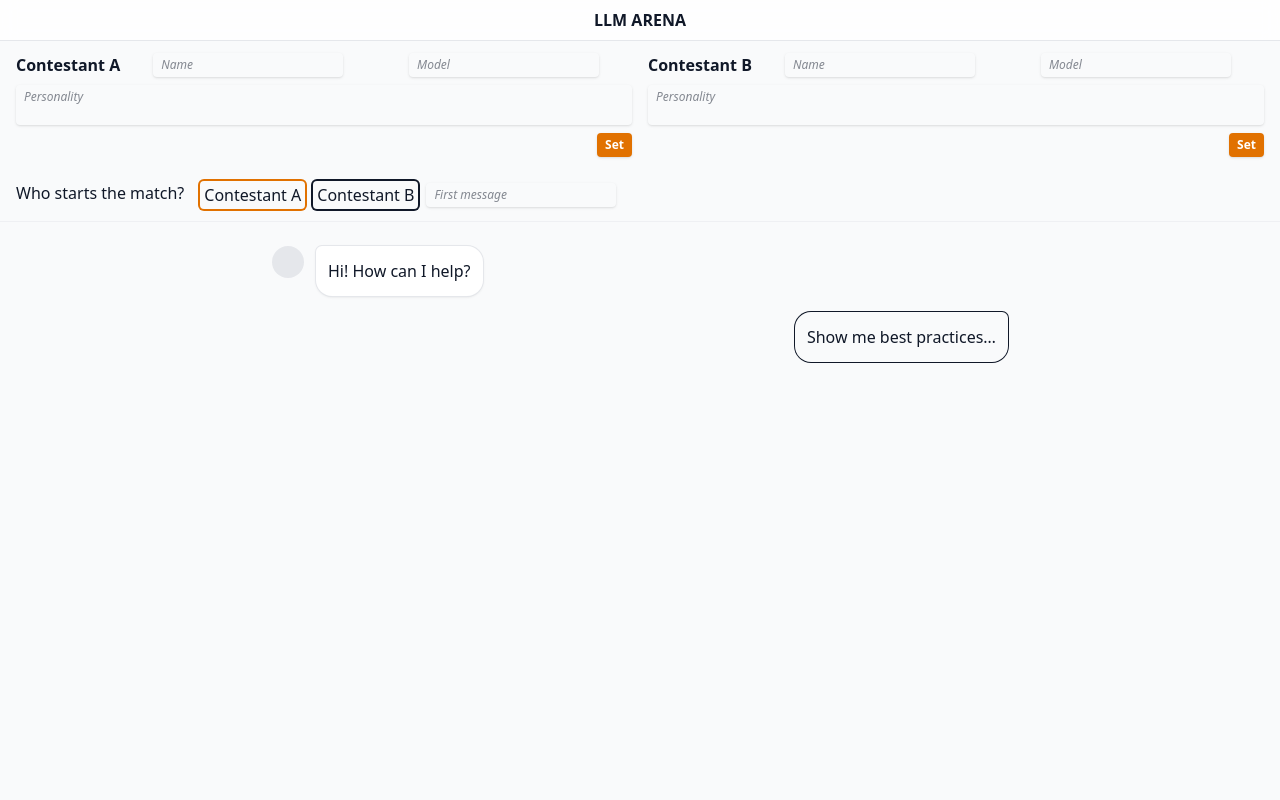
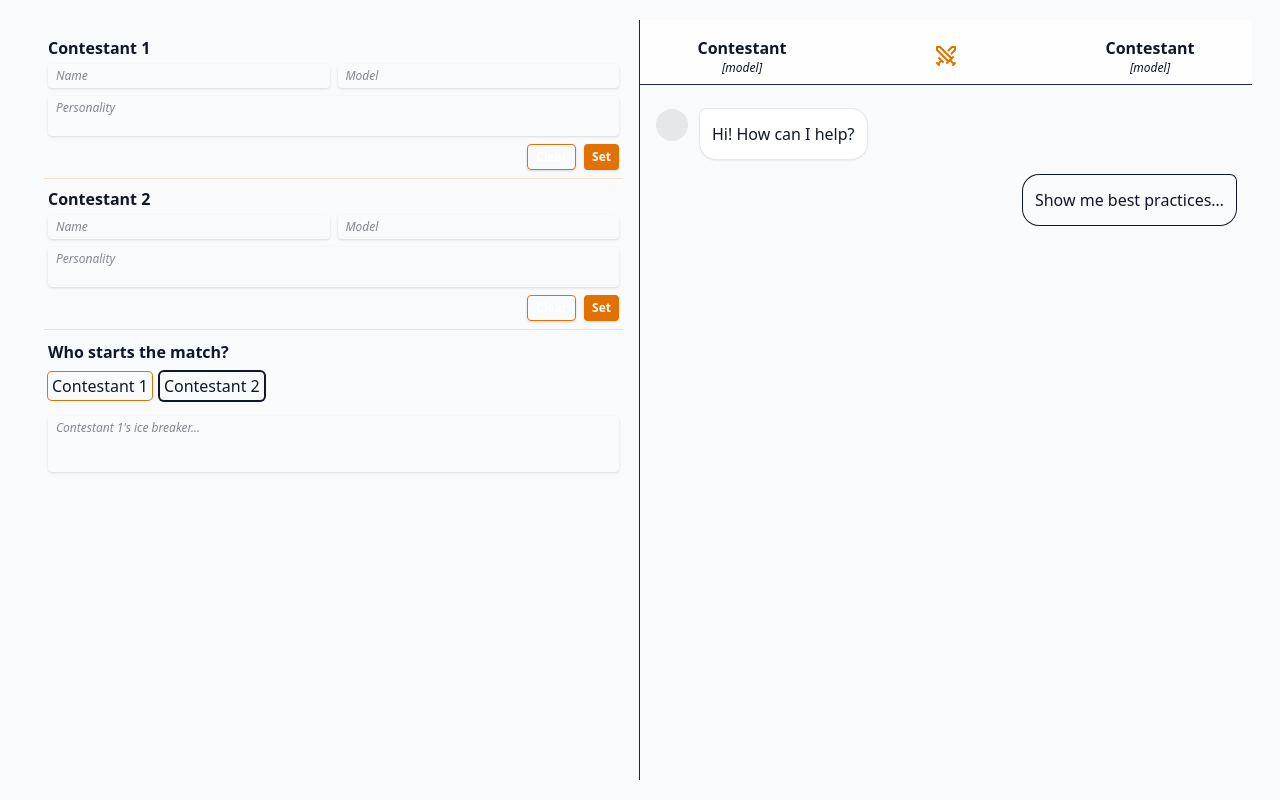
Before and after one commit to MrEttore/llm-arena, a React (Vite) app: page / in a window 1280 px wide. Built offline with nearby package versions, Linux system fonts and the light colour scheme; no server answers.

Commit message:
add work iteration

```diff
--- a/package.json
+++ b/package.json
@@ -14,6 +14,7 @@
     "@tailwindcss/vite": "^4.1.12",
     "@tanstack/react-query": "^5.85.5",
     "axios": "^1.11.0",
+    "lucide-react": "^0.542.0",
     "openai": "^5.15.0",
     "react": "^19.1.1",
     "react-dom": "^19.1.1",
@@ -35,6 +36,7 @@
     "globals": "^16.3.0",
     "postcss": "^8.5.6",
     "prettier": "^3.6.2",
+    "prettier-plugin-tailwindcss": "^0.6.14",
     "tailwindcss": "^4.1.12",
     "vite": "^7.1.2"
   }
--- a/src/App.jsx
+++ b/src/App.jsx
@@ -1,25 +1,19 @@
-import MatchSettings from './features/settings/MatchSettings';
-import ContestantSettings from './features/settings/ContestantSettings';
-import ChatHeader from './features/chat/ChatHeader';
-import ChatLayout from './features/chat/ChatLayout';
-import ChatMessages from './features/chat/ChatMessages';
-import Sidebar from './features/sidebar/Sidebar';
+import MatchSettings from "./features/settings/MatchSettings";
+import ContestantSettings from "./features/settings/ContestantSettings";
+import ChatHeader from "./features/chat/ChatHeader";
+import ChatLayout from "./features/chat/ChatLayout";
+import ChatMessages from "./features/chat/ChatMessages";
 
 export default function App() {
   return (
-    <div className="min-h-dvh flex bg-gray-50 dark:bg-gray-950">
-      {/* Sidebar (collapsible on mobile) */}
-      {/* <Sidebar /> */}
-
-      {/* Main chat column */}
-      <ChatLayout>
-        {/* Top bar */}
-        <ChatHeader />
+    <div className="flex min-h-dvh flex-col bg-gray-50 px-7 py-5 dark:bg-gray-900">
+      <div className="grid flex-1 grid-cols-2 divide-x-1 divide-gray-800 rounded dark:bg-gray-950 dark:text-gray-200">
         <MatchSettings />
-
-        {/* Messages scroller */}
-        <ChatMessages />
-      </ChatLayout>
+        <ChatLayout>
+          <ChatHeader />
+          <ChatMessages />
+        </ChatLayout>
+      </div>
     </div>
   );
 }
--- a/src/domain/models.js
+++ b/src/domain/models.js
@@ -36,8 +36,8 @@
  * @param {string} systemPrompt
  * @returns {Contestant}
  */
-export function createContestant(name, model, systemPrompt) {
-  return { id: crypto.randomUUID(), name, model, systemPrompt };
+export function createContestant(id, name, model, systemPrompt) {
+  return { id, name, model, systemPrompt };
 }
 
 /**
@@ -72,6 +72,6 @@ export function createMatch(contestants, starter, turnsMax) {
     contestants,
     starter,
     turnsMax,
-    status: 'idle',
+    status: "idle",
   };
 }
--- a/src/features/chat/ChatHeader.jsx
+++ b/src/features/chat/ChatHeader.jsx
@@ -1,8 +1,21 @@
+import { Swords } from "lucide-react";
+import Contestant from "../contestants/Contestant";
+import { useSelector } from "react-redux";
+import { getContestant1, getContestant2 } from "../../redux/slices/matchSlice";
+
 export default function ChatHeader() {
+  const contestant1 = useSelector(getContestant1);
+  const contestant2 = useSelector(getContestant2);
+
   return (
-    <header className="sticky top-0 z-10 border-b border-gray-200 bg-white/80 dark:bg-gray-950/80 backdrop-blur safe-pt">
-      <div className="mx-auto max-w-3xl px-4 py-2">
-        <h1 className="text-base font-semibold text-center">LLM ARENA</h1>
+    <header className="border-b border-gray-800 bg-white/80 pt-4 pb-2 dark:bg-gray-950/80">
+      <div className="grid grid-cols-3">
+        <Contestant info={contestant1} />
+        <div className="flex items-center justify-center">
+          <Swords className="text-amber-600" />
+        </div>
+
+        <Contestant info={contestant2} />
       </div>
     </header>
   );
--- a/src/features/chat/ChatMessages.jsx
+++ b/src/features/chat/ChatMessages.jsx
@@ -1,9 +1,9 @@
-import Bot from '../contestants/Bot';
-import User from '../contestants/User';
+import Bot from "../contestants/Bot";
+import User from "../contestants/User";
 
 export default function ChatMessages() {
   return (
-    <main
+    <div
       className="flex-1 overflow-y-auto overscroll-contain"
       id="chat-log"
       role="log"
@@ -11,13 +11,13 @@ export default function ChatMessages() {
       aria-relevant="additions"
       aria-atomic="false"
     >
-      <div className="mx-auto max-w-3xl px-4 py-6 space-y-4">
+      <div className="mx-auto max-w-3xl space-y-4 px-4 py-6">
         {/* message bubbles */}
         <Bot>Hi! How can I help?</Bot>
         <User>Show me best practices…</User>
         {/* ... */}
         <div id="end-of-messages" />
       </div>
-    </main>
+    </div>
   );
 }
--- /dev/null
+++ b/src/features/contestants/Contestant.jsx
@@ -0,0 +1,8 @@
+export default function Contestant({ info }) {
+  return (
+    <div className="flex flex-col items-center">
+      <p className="font-semibold">{info ? info.name : "Contestant"}</p>
+      <p className="text-xs italic">{info ? info.model : "[model]"}</p>
+    </div>
+  );
+}
--- a/src/features/settings/ContestantSettings.jsx
+++ b/src/features/settings/ContestantSettings.jsx
@@ -1,12 +1,12 @@
-import { useState } from 'react';
-import { useDispatch } from 'react-redux';
-import { setContestantA, setContestantB } from '../../redux/slices/matchSlice';
-import { createContestant } from '../../domain/models';
+import { useState } from "react";
+import { useDispatch } from "react-redux";
+import { setContestant, clearContestant } from "../../redux/slices/matchSlice";
+import { createContestant } from "../../domain/models";
 
-export default function ContestantSettings({ contestantNumber }) {
-  const [name, setName] = useState('');
-  const [model, setModel] = useState('');
-  const [personality, setPersonality] = useState('');
+export default function ContestantSettings({ contestantId }) {
+  const [name, setName] = useState("");
+  const [model, setModel] = useState("");
+  const [personality, setPersonality] = useState("");
   const [error, setError] = useState(null);
 
   const dispatch = useDispatch();
@@ -15,28 +15,34 @@ export default function ContestantSettings({ contestantNumber }) {
     e.preventDefault();
 
     if (!name || !model || !personality) {
-      setError('All fields are required!');
+      setError("All fields are required!");
       return;
     }
 
-    const contestant = createContestant(name, model, personality);
-
-    if (contestantNumber === 'A') dispatch(setContestantA(contestant));
-    if (contestantNumber === 'B') dispatch(setContestantB(contestant));
+    const contestant = createContestant(contestantId, name, model, personality);
+    dispatch(setContestant(contestant));
     setError(null);
   };
 
+  const handleClear = () => {
+    setName("");
+    setModel("");
+    setPersonality("");
+    setError(null);
+    dispatch(clearContestant(contestantId));
+  };
+
   return (
-    <form onSubmit={handleSubmit} className="space-y-2">
-      <div className="flex">
-        <h3 className="font-semibold">Contestant {contestantNumber}</h3>
-        <div className="flex flex-1 items-center justify-around">
+    <div className="space-y-1 border-b-1 border-amber-600/20 px-1 pb-2">
+      <h3 className="font-semibold">Contestant {contestantId}</h3>
+      <form onSubmit={handleSubmit}>
+        <div className="grid grid-cols-2 gap-2">
           <input
             type="text"
             id="contestantA-name"
             value={name}
             onChange={(e) => setName(e.target.value)}
-            className="px-2 py-1 block rounded-sm border-gray-300 shadow-sm sm:text-xs dark:bg-gray-900 dark:border-gray-700 dark:text-gray-200 focus:outline-none focus:ring-1 focus:ring-amber-300 transition-all duration-200 placeholder:italic"
+            className="rounded border-gray-300 px-2 py-1 shadow-sm transition-all duration-200 placeholder:italic focus:ring-1 focus:ring-amber-600 focus:outline-none sm:text-xs dark:bg-gray-800 dark:text-gray-200"
             placeholder="Name"
           />
           <input
@@ -44,34 +50,43 @@ export default function ContestantSettings({ contestantNumber }) {
             id="contestantA-model"
             value={model}
             onChange={(e) => setModel(e.target.value)}
-            className="px-2 py-1 block rounded-sm border-gray-300 shadow-sm sm:text-xs dark:bg-gray-900 dark:border-gray-700 dark:text-gray-200 focus:outline-none focus:ring-1 focus:ring-amber-300 transition-all duration-200 placeholder:italic"
+            className="rounded border-gray-300 px-2 py-1 shadow-sm transition-all duration-200 placeholder:italic focus:ring-1 focus:ring-amber-600 focus:outline-none sm:text-xs dark:bg-gray-800 dark:text-gray-200"
             placeholder="Model"
           />
-        </div>
-      </div>
-      <div className="space-y-1">
           <textarea
             id="contestantA-system-prompt"
             rows={2}
             value={personality}
             onChange={(e) => setPersonality(e.target.value)}
-          className="px-2 w-full py-1 block rounded-sm border-gray-300 shadow-sm sm:text-xs dark:bg-gray-900 dark:border-gray-700 dark:text-gray-200 focus:outline-none focus:ring-1 focus:ring-amber-300 transition-all duration-200 placeholder:italic resize-none"
+            className="col-span-2 resize-none rounded border-gray-300 px-2 py-1 shadow-sm transition-all duration-200 placeholder:italic focus:ring-1 focus:ring-amber-600 focus:outline-none sm:text-xs dark:bg-gray-800 dark:text-gray-200"
             placeholder="Personality"
           />
         </div>
-      <div className={`flex ${error ? 'justify-between' : 'justify-end'}`}>
+        <div
+          className={`mt-2 flex ${error ? "justify-between" : "justify-end"}`}
+        >
           {error && (
-          <p className="text-xs px-2 py-1 rounded bg-red-600 text-white">
+            <p className="rounded bg-red-600/50 px-2 py-1 text-xs text-white">
               {error}
             </p>
           )}
+          <div className="flex gap-2">
+            <button
+              type="button"
+              onClick={handleClear}
+              className="rounded border-1 border-amber-600 px-2 py-1 text-xs font-semibold text-white shadow transition-colors duration-300 hover:cursor-pointer hover:bg-gray-800"
+            >
+              Clear
+            </button>
             <button
               type="submit"
-          className="hover:cursor-pointer text-xs px-2 py-1 rounded bg-amber-600 text-white font-semibold shadow hover:bg-amber-700 transition-colors duration-300"
+              className="rounded bg-amber-600 px-2 py-1 text-xs font-semibold text-white shadow transition-colors duration-300 hover:cursor-pointer hover:bg-amber-500"
             >
               Set
             </button>
           </div>
+        </div>
       </form>
+    </div>
   );
 }
--- a/src/features/settings/MatchSettings.jsx
+++ b/src/features/settings/MatchSettings.jsx
@@ -1,21 +1,21 @@
-import { useMutation } from '@tanstack/react-query';
-import { getChatCompletion } from '../../services/openAI';
-import { useState } from 'react';
+import { useMutation } from "@tanstack/react-query";
+import { getChatCompletion } from "../../services/openAI";
+import { useState } from "react";
 import {
   createContestant,
   createMatch,
   createMessage,
-} from '../../domain/models';
-import ContestantSettings from './ContestantSettings';
-import MatchStarter from './MatchStarter';
+} from "../../domain/models";
+import ContestantSettings from "./ContestantSettings";
+import MatchStarter from "./MatchStarter";
 
 export default function MatchSettings() {
-  const [conversationStarter, setConversationStarter] = useState('');
+  const [conversationStarter, setConversationStarter] = useState("");
 
   const { isPending, isError, isSuccess, mutate } = useMutation({
     mutationFn: getChatCompletion,
     onSuccess: (data) => {
-      console.log('AI Response:', data);
+      console.log("AI Response:", data);
 
       // TODO: dispatch action to add response to messages list
 
@@ -29,59 +29,30 @@ export default function MatchSettings() {
     // mutate({ userPrompt: conversationStarter });
 
     const contA = createContestant(
-      'Contestant A',
-      'gpt-4o-mini',
-      'You are a helpful assistant.',
+      "Contestant A",
+      "gpt-4o-mini",
+      "You are a helpful assistant.",
     );
     const contB = createContestant(
-      'Contestant B',
-      'gpt-4o-mini',
-      'You are a helpful assistant.',
+      "Contestant B",
+      "gpt-4o-mini",
+      "You are a helpful assistant.",
     );
-    const mess = createMessage(contA.id, 'user', 'A nice message', 1);
-    const match = createMatch([contA, contB], 'Hello', 4);
+    const mess = createMessage(contA.id, "user", "A nice message", 1);
+    const match = createMatch([contA, contB], "Hello", 4);
 
-    console.log('contA: ', contA);
-    console.log('contB: ', contB);
+    console.log("contA: ", contA);
+    console.log("contB: ", contB);
     console.log(mess);
     console.log(match);
   };
 
   return (
-    <div className="border-b border-gray-200/50">
-      <div className="px-4 py-3">
-        <div className="space-y-6">
-          <div className="grid grid-cols-2 gap-4">
-            <ContestantSettings contestantNumber="A" />
-            <ContestantSettings contestantNumber="B" />
-          </div>
-          <MatchStarter />
-        </div>
-      </div>
+    <div className="space-y-2 px-4 py-4">
+      {Array.from({ length: 2 }).map((_, i) => (
+        <ContestantSettings contestantId={i + 1} key={i} />
+      ))}
+      <MatchStarter />
     </div>
-
-    // <div className="border-b border-gray-200 bg-white/80 dark:border-gray-800 dark:bg-gray-950/80 backdrop-blur">
-    //   <div className="px-4 py-3">
-    //     <form className="flex gap-2" onSubmit={handleSubmit}>
-    //       <label htmlFor="conversationStarter" className="sr-only">
-    //         Start a conversation
-    //       </label>
-    //       <textarea
-    //         id="conversationStarter"
-    //         value={conversationStarter}
-    //         onChange={(e) => setConversationStarter(e.target.value)}
-    //         rows={1}
-    //         placeholder="Type a message to start the conversation..."
-    //         className="min-h-11 max-h-40 flex-1 resize-y rounded-xl border-gray-300 bg-white/90 px-3 py-2 shadow-sm outline-none focus:ring-1 focus:ring-gray-600 dark:bg-gray-900 dark:border-gray-800 transition-all duration-200"
-    //       />
-    //       <button
-    //         type="submit"
-    //         className="h-11 shrink-0 rounded-xl bg-brand px-4 font-medium text-white hover:opacity-90 focus:outline-none hover:ring-1 hover:ring-gray-600 transition-all duration-200 hover:cursor-pointer"
-    //       >
-    //         Start
-    //       </button>
-    //     </form>
-    //   </div>
-    // </div>
   );
 }
--- a/src/features/settings/MatchStarter.jsx
+++ b/src/features/settings/MatchStarter.jsx
@@ -1,38 +1,44 @@
-import { useState } from 'react';
-import { useSelector } from 'react-redux';
-import { getContestantA, getContestantB } from '../../redux/slices/matchSlice';
+import { useState } from "react";
+import { useSelector } from "react-redux";
+import { getContestant1, getContestant2 } from "../../redux/slices/matchSlice";
 
 export default function MatchStarter() {
-  const [startsMatch, setStartsMatch] = useState('A');
+  const [startsMatch, setStartsMatch] = useState("1");
 
-  const contestantA = useSelector(getContestantA);
-  const contestantB = useSelector(getContestantB);
+  const contestant1 = useSelector(getContestant1);
+  const contestant2 = useSelector(getContestant2);
 
   return (
-    <div className="flex gap-4">
-      <h3>Who starts the match?</h3>
-      <div className="flex gap-2 items-center">
+    <div className="space-y-2 px-1 py-0.5">
+      <h3 className="font-semibold">Who starts the match?</h3>
+      <form>
+        <div className="flex items-center gap-2">
           <button
-          className={`px-1 py-0.5 rounded transition-all duration-300 hover:cursor-pointer ${startsMatch === 'A' ? 'ring-2 ring-amber-600' : 'ring-2 ring-gray-900'}`}
-          onClick={() => setStartsMatch('A')}
+            type="button"
+            className={`rounded px-1 py-0.5 transition-all duration-300 hover:cursor-pointer ${startsMatch === "1" ? "ring-1 ring-amber-600" : "ring-2 ring-gray-900"}`}
+            onClick={() => setStartsMatch("1")}
           >
-          {contestantA ? contestantA.name : 'Contestant A'}
+            {contestant1 ? contestant1.name : "Contestant 1"}
           </button>
           <button
-          className={`px-1 py-0.5 rounded transition-all duration-300 hover:cursor-pointer ${startsMatch === 'B' ? 'ring-2 ring-amber-600' : 'ring-2 ring-gray-900'}`}
-          onClick={() => setStartsMatch('B')}
+            type="button"
+            className={`rounded px-1 py-0.5 transition-all duration-300 hover:cursor-pointer ${startsMatch === "2" ? "ring-1 ring-amber-600" : "ring-2 ring-gray-900"}`}
+            onClick={() => setStartsMatch("2")}
           >
-          {contestantB ? contestantB.name : 'Contestant B'}
+            {contestant2 ? contestant2.name : "Contestant 2"}
           </button>
-        <input
-          type="text"
+        </div>
+        <div>
+          <textarea
             id="first-message"
+            rows={3}
             //   value={name}
             //   onChange={(e) => setName(e.target.value)}
-          className="px-2 py-1 block rounded-sm border-gray-300 shadow-sm sm:text-xs dark:bg-gray-900 dark:border-gray-700 dark:text-gray-200 focus:outline-none focus:ring-1 focus:ring-amber-300 transition-all duration-200 placeholder:italic"
-          placeholder="First message"
+            className="mt-4 w-full resize-none rounded border-gray-300 px-2 py-1 shadow-sm transition-all duration-200 placeholder:italic focus:ring-1 focus:ring-amber-600 focus:outline-none sm:text-xs dark:bg-gray-800 dark:text-gray-200"
+            placeholder={`${startsMatch === "1" ? (contestant1 ? contestant1.name : "Contestant 1") : contestant2 ? contestant2.name : "Contestant 2"}'s ice breaker...`}
           />
         </div>
+      </form>
     </div>
   );
 }
--- a/src/redux/slices/matchSlice.js
+++ b/src/redux/slices/matchSlice.js
@@ -1,27 +1,29 @@
-import { createSlice } from '@reduxjs/toolkit';
+import { createSlice } from "@reduxjs/toolkit";
 
 const initialState = {
-  status: 'idle',
+  status: "idle",
 };
 
 const matchSlice = createSlice({
-  name: 'match',
+  name: "match",
   initialState,
   reducers: {
     setTurns: (state, action) => {
       state.turns = action.payload;
     },
-    setContestantA: (state, action) => {
-      state.contestantA = action.payload;
+    setContestant: (state, action) => {
+      const contestant = "contestant" + action.payload.id;
+      state[contestant] = action.payload;
     },
-    setContestantB: (state, action) => {
-      state.contestantB = action.payload;
+    clearContestant: (state, action) => {
+      const contestant = "contestant" + action.payload;
+      state[contestant] = undefined;
     },
   },
 });
 
-export const getContestantA = (state) => state.match.contestantA;
-export const getContestantB = (state) => state.match.contestantB;
+export const getContestant1 = (state) => state.match.contestant1;
+export const getContestant2 = (state) => state.match.contestant2;
 
-export const { setTurns, setContestantA, setContestantB } = matchSlice.actions;
+export const { setTurns, setContestant, clearContestant } = matchSlice.actions;
 export default matchSlice.reducer;
```
Also changed, not shown: src/features/sidebar/Sidebar.jsx (deleted, +0 -9 lines), 2 other files (tests, documents, lock files or other folders). Lines whose indentation alone changed are shown as unchanged.
